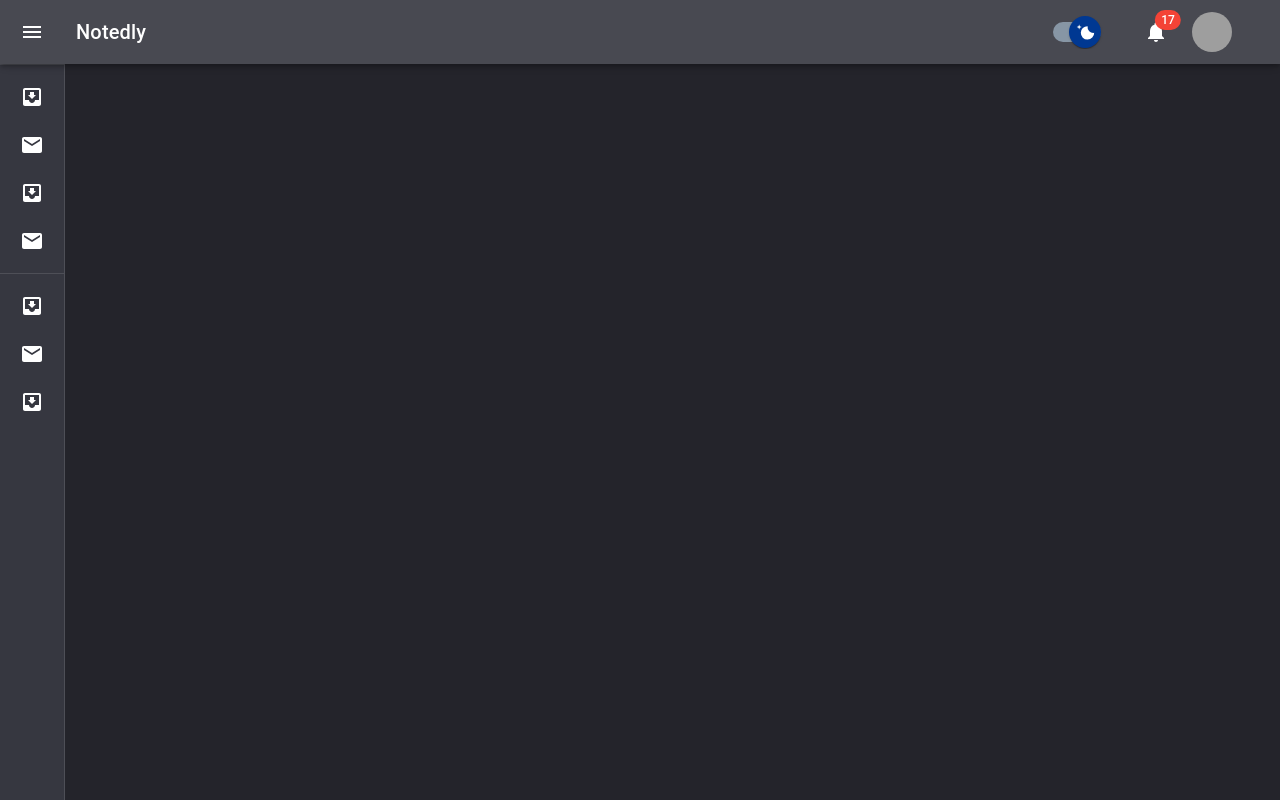
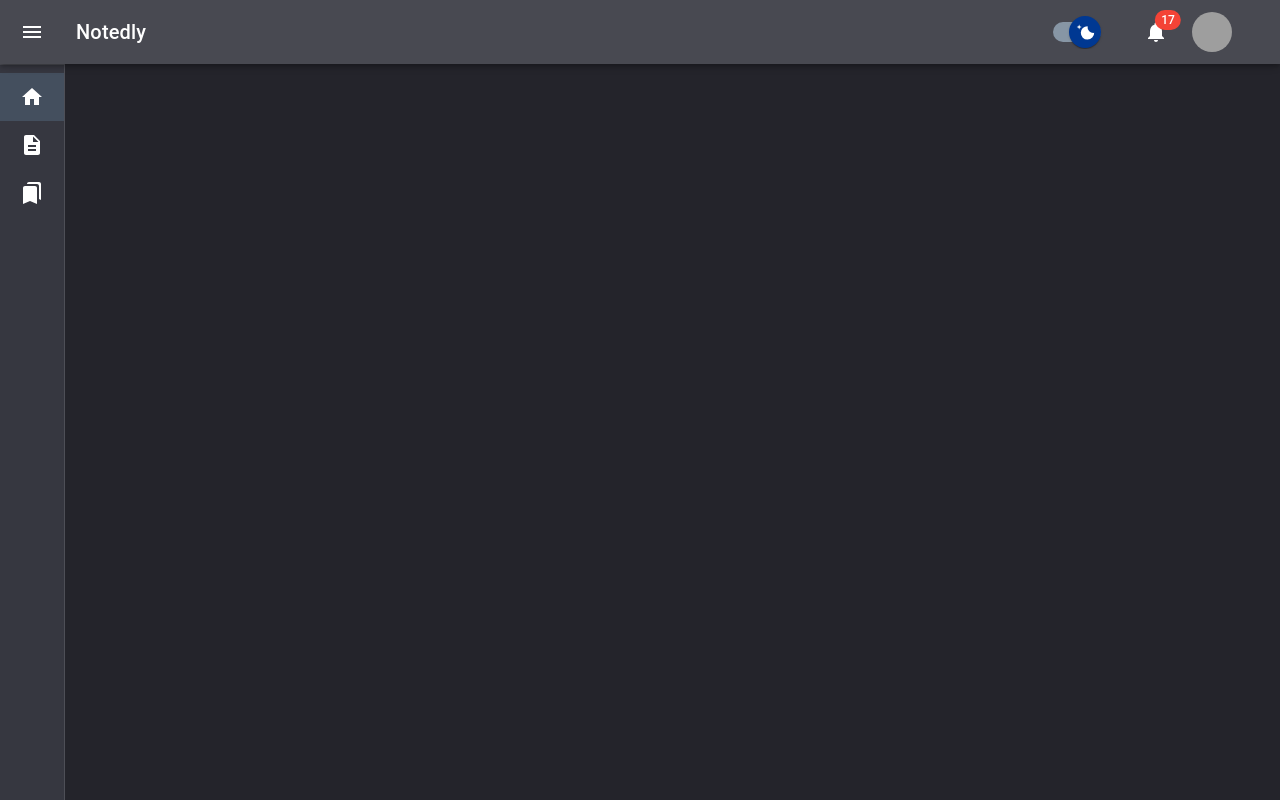
Before and after one commit to kledovskaia/notedly, a React (Create React App) app in the folder client/: page / in a window 1280 px wide. Built offline with nearby package versions, Linux system fonts and the light colour scheme; grey boxes are pictures that could not be loaded.

Commit message:
refactoring

```diff
--- a/client/package.json
+++ b/client/package.json
@@ -16,7 +16,9 @@
     "@types/react-dom": "^17.0.13",
     "react": "^17.0.2",
     "react-dom": "^17.0.2",
+    "react-router-dom": "^6.2.2",
     "react-scripts": "5.0.0",
+    "styled-components": "^4.1.3",
     "typescript": "^4.6.2",
     "web-vitals": "^2.1.4"
   },
@@ -43,5 +45,8 @@
       "last 1 firefox version",
       "last 1 safari version"
     ]
+  },
+  "devDependencies": {
+    "@types/styled-components": "^5.1.24"
   }
 }
--- a/client/src/App.tsx
+++ b/client/src/App.tsx
@@ -1,5 +1,10 @@
+import { BrowserRouter } from 'react-router-dom';
 import { MiniDrawer } from './components/Drawer';
 
 export const App = () => {
-  return <MiniDrawer />;
+  return (
+    <BrowserRouter>
+      <MiniDrawer />
+    </BrowserRouter>
+  );
 };
--- a/client/src/components/Drawer.tsx
+++ b/client/src/components/Drawer.tsx
@@ -4,20 +4,14 @@ import Box from '@mui/material/Box';
 import MuiDrawer from '@mui/material/Drawer';
 import MuiAppBar, { AppBarProps as MuiAppBarProps } from '@mui/material/AppBar';
 import Toolbar from '@mui/material/Toolbar';
-import List from '@mui/material/List';
 import CssBaseline from '@mui/material/CssBaseline';
-import Typography from '@mui/material/Typography';
 import Divider from '@mui/material/Divider';
 import IconButton from '@mui/material/IconButton';
 import MenuIcon from '@mui/icons-material/Menu';
 import ChevronLeftIcon from '@mui/icons-material/ChevronLeft';
 import ChevronRightIcon from '@mui/icons-material/ChevronRight';
-import ListItemButton from '@mui/material/ListItemButton';
-import ListItemIcon from '@mui/material/ListItemIcon';
-import ListItemText from '@mui/material/ListItemText';
-import InboxIcon from '@mui/icons-material/MoveToInbox';
-import MailIcon from '@mui/icons-material/Mail';
 import Header from './Header';
+import { Navigation } from './Navigation';
 
 const drawerWidth = 240;
 
@@ -132,53 +126,7 @@ export const MiniDrawer = () => {
           </IconButton>
         </DrawerHeader>
         <Divider />
-        <List>
-          {['Inbox', 'Starred', 'Send email', 'Drafts'].map((text, index) => (
-            <ListItemButton
-              key={text}
-              sx={{
-                minHeight: 48,
-                justifyContent: open ? 'initial' : 'center',
-                px: 2.5,
-              }}
-            >
-              <ListItemIcon
-                sx={{
-                  minWidth: 0,
-                  mr: open ? 3 : 'auto',
-                  justifyContent: 'center',
-                }}
-              >
-                {index % 2 === 0 ? <InboxIcon /> : <MailIcon />}
-              </ListItemIcon>
-              <ListItemText primary={text} sx={{ opacity: open ? 1 : 0 }} />
-            </ListItemButton>
-          ))}
-        </List>
-        <Divider />
-        <List>
-          {['All mail', 'Trash', 'Spam'].map((text, index) => (
-            <ListItemButton
-              key={text}
-              sx={{
-                minHeight: 48,
-                justifyContent: open ? 'initial' : 'center',
-                px: 2.5,
-              }}
-            >
-              <ListItemIcon
-                sx={{
-                  minWidth: 0,
-                  mr: open ? 3 : 'auto',
-                  justifyContent: 'center',
-                }}
-              >
-                {index % 2 === 0 ? <InboxIcon /> : <MailIcon />}
-              </ListItemIcon>
-              <ListItemText primary={text} sx={{ opacity: open ? 1 : 0 }} />
-            </ListItemButton>
-          ))}
-        </List>
+        <Navigation open={open} />
       </Drawer>
       <Box component="main" sx={{ flexGrow: 1, p: 3 }}></Box>
     </Box>
--- /dev/null
+++ b/client/src/components/Navigation.tsx
@@ -0,0 +1,54 @@
+import {
+  List,
+  ListItemButton,
+  ListItemIcon,
+  ListItemText,
+} from '@mui/material';
+import { FC } from 'react';
+import Home from '@mui/icons-material/Home';
+import MyNotes from '@mui/icons-material/Description';
+import Favorites from '@mui/icons-material/Bookmarks';
+import { NavLink } from '../styles';
+import { useLocation } from 'react-router-dom';
+
+type Props = {
+  open: boolean;
+};
+
+const links = [
+  { anchor: 'Home', src: '/', Icon: Home },
+  { anchor: 'My Notes', src: '/my-notes', Icon: MyNotes },
+  { anchor: 'Favorites', src: '/favorites', Icon: Favorites },
+];
+
+export const Navigation: FC<Props> = ({ open }) => {
+  const { pathname } = useLocation();
+  return (
+    <List>
+      {links.map(({ anchor, src, Icon }) => (
+        <NavLink to={src}>
+          <ListItemButton
+            selected={src === '/' ? pathname === src : pathname.startsWith(src)}
+            key={anchor}
+            sx={{
+              minHeight: 48,
+              justifyContent: open ? 'initial' : 'center',
+              px: 2.5,
+            }}
+          >
+            <ListItemIcon
+              sx={{
+                minWidth: 0,
+                mr: open ? 3 : 'auto',
+                justifyContent: 'center',
+              }}
+            >
+              <Icon />
+            </ListItemIcon>
+            <ListItemText primary={anchor} sx={{ opacity: open ? 1 : 0 }} />
+          </ListItemButton>
+        </NavLink>
+      ))}
+    </List>
+  );
+};
--- a/client/src/context/Theme.tsx
+++ b/client/src/context/Theme.tsx
@@ -1,6 +1,5 @@
 import { CssBaseline } from '@mui/material';
 import { createTheme, ThemeProvider } from '@mui/material/styles';
-import { nanoid } from 'nanoid';
 import { createContext, ReactNode, useCallback, useState } from 'react';
 
 const themes = {
--- /dev/null
+++ b/client/src/styles.ts
@@ -0,0 +1,7 @@
+import styled from 'styled-components';
+import { NavLink as NLink } from 'react-router-dom';
+
+export const NavLink = styled(NLink)`
+  color: inherit;
+  text-decoration: none;
+`;
```
Also changed, not shown: 1 other file (tests, documents, lock files or other folders).
